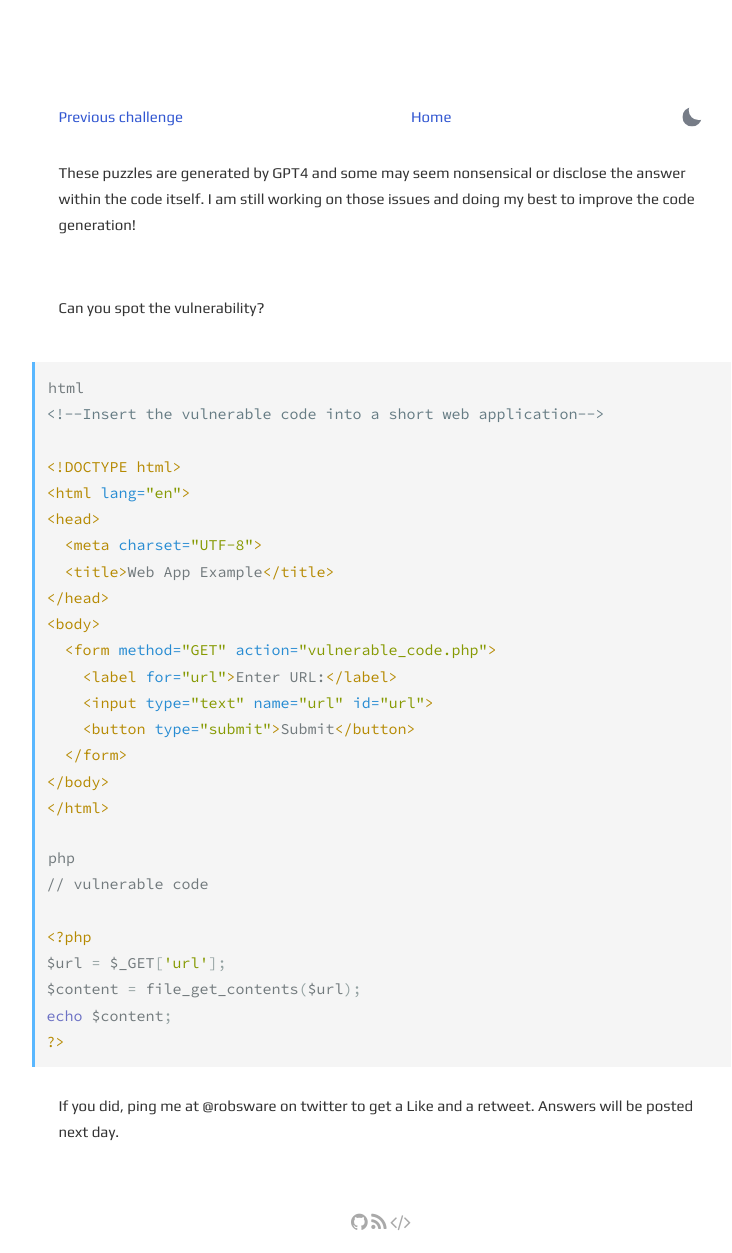
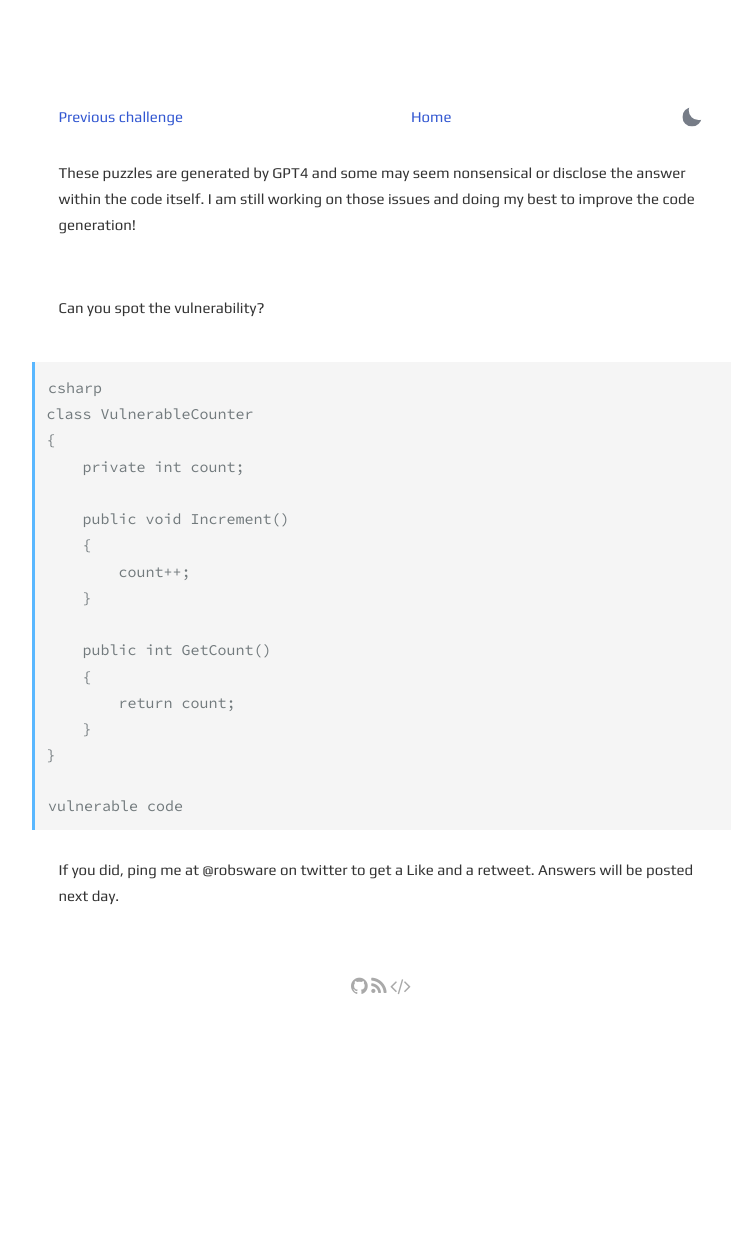
Before and after one commit to robsware/robsware.github.io, a Jekyll site: the page built from challenges/dailyappsec.html, in a window 1280 px wide. Shown: the whole page, without its empty margins (259-991 px from the left). Built offline with Jekyll 4.4.1, drawn with Linux system fonts in a browser that asks for light colours; after the commit the page ends 1016 px from its top, so only the background shows below that.

Commit message:
Automated daily appsec challenge

```diff
--- a/challenges/dailyappsec.html
+++ b/challenges/dailyappsec.html
@@ -4,7 +4,7 @@ layout: page
 
 <section class="post">
     <div class="flex-row-between">
-    <a href="{{ site.url }}{{ site.baseurl }}/challenges/2023-04-16"> Previous challenge</a>
+    <a href="{{ site.url }}{{ site.baseurl }}/challenges/2023-04-17"> Previous challenge</a>
           <a href="{{ site.url }}{{ site.baseurl }}/"> Home</a>
       <button title="Change theme" id="theme-toggle" onclick="modeSwitcher()">
         <div></div>
@@ -14,34 +14,24 @@ layout: page
 <p>These puzzles are generated by GPT4 and some may seem nonsensical or disclose the answer within the code itself. I am still working on those issues and doing my best to improve the code generation!</p>
 <br><p>Can you spot the vulnerability?</p>
 <br>
-{% highlight html %}html
-<!--Insert the vulnerable code into a short web application-->
+{% highlight html %}csharp
+class VulnerableCounter
+{
+    private int count;
 
-<!DOCTYPE html>
-<html lang="en">
-<head>
-  <meta charset="UTF-8">
-  <title>Web App Example</title>
-</head>
-<body>
-  <form method="GET" action="vulnerable_code.php">
-    <label for="url">Enter URL:</label>
-    <input type="text" name="url" id="url">
-    <button type="submit">Submit</button>
-  </form>
-</body>
-</html>
+    public void Increment()
+    {
+        count++;
+    }
+
+    public int GetCount()
+    {
+        return count;
+    }
+}
 
 {% endhighlight %}
-{% highlight php %}
-php
-// vulnerable code
-
-<?php
-$url = $_GET['url'];
-$content = file_get_contents($url);
-echo $content;
-?>
-
+{% highlight c# %}
+vulnerable code
 {% endhighlight %}
 <br>If you did, ping me at @robsware on twitter to get a Like and a retweet. Answers will be posted next day.
```
Also changed, not shown: challenges/2023-04-17.html (added, +151 -0 lines).
